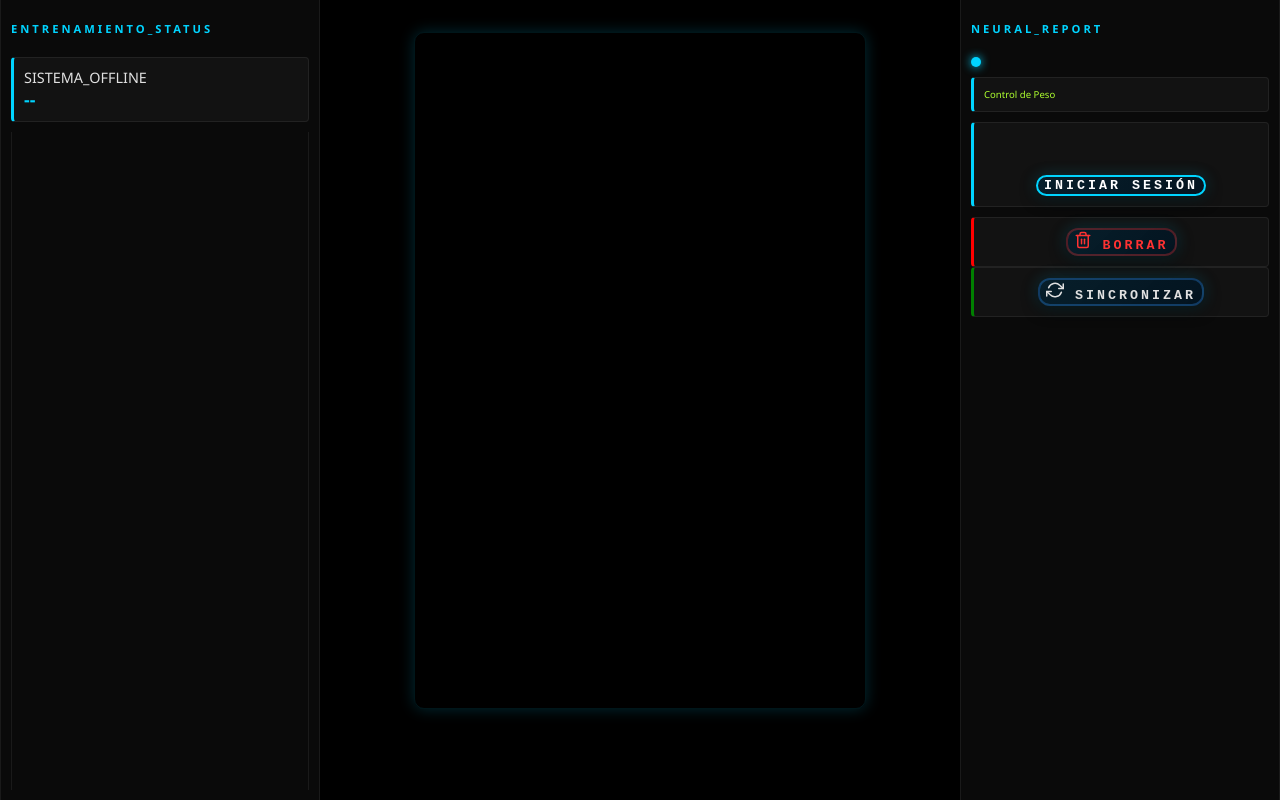
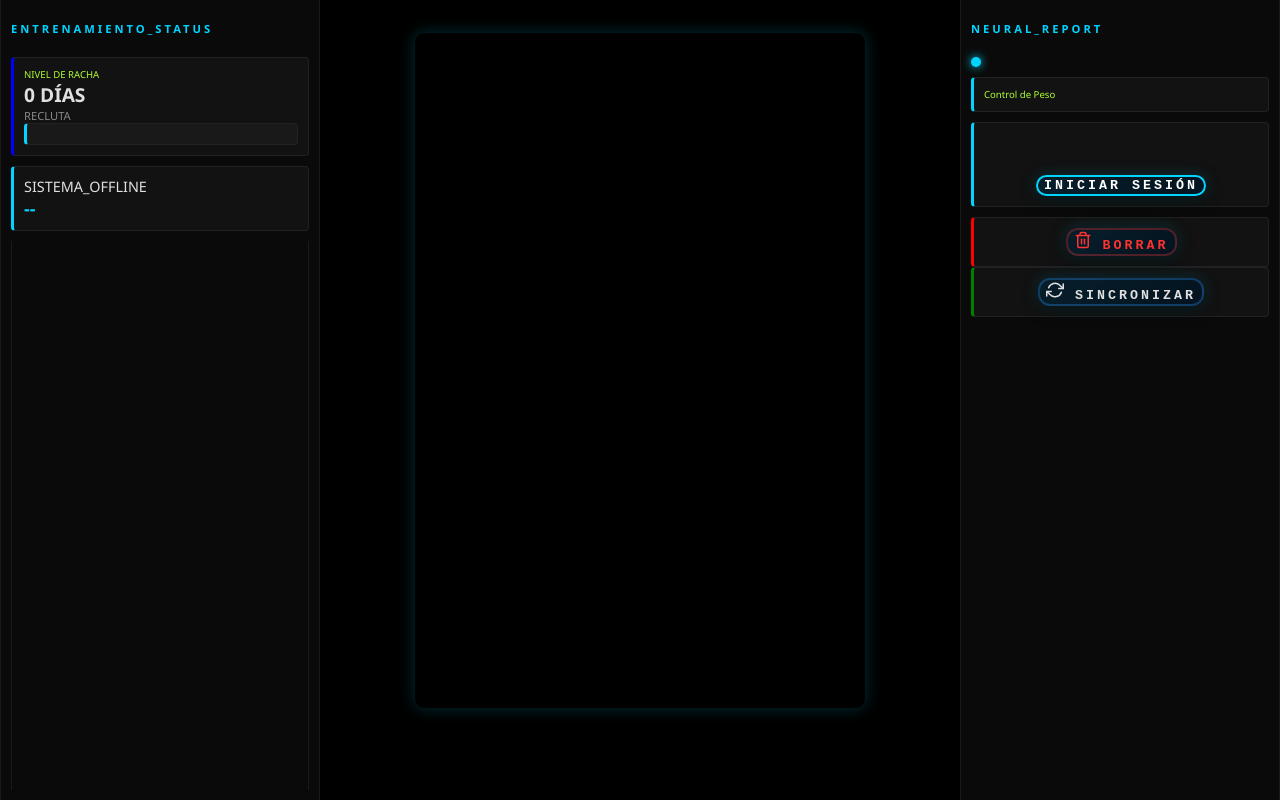
Before and after one commit to M0rtigan07/EVA_SYS, a website: page index.html in a window 1280 px wide. Drawn offline with Linux system fonts and the light colour scheme.

Commit message:
DISENIO6

```diff
--- a/index.html
+++ b/index.html
@@ -17,14 +17,14 @@
             <h3 style="color:var(--blue-tech); font-size:0.7rem; letter-spacing:3px;">ENTRENAMIENTO_STATUS</h3>
 
             <!-- Botón de conexión en tu interfaz -->
-            <div id="infoEntreno" class="card" style="display:none; border-left-color: blue;">
+            <div id="infoEntreno" class="card" style="border-left-color: blue;">
                 <p style="font-size:0.6rem; color:#adff2f; margin:0;">NIVEL DE RACHA</p>
                 <div id="display-racha" style="font-size: 1.2rem; font-weight: bold;">0 DÍAS</div>
                 <div id="display-rango" style="font-size: 0.7rem; color: #888;">RECLUTA</div>
                 <div id="details-box" class="card"></div>
             </div>
 
-            <div class="card">
+            <div class="card" id="fechaRutina">
                 <div id="display-fecha">SISTEMA_OFFLINE</div>
                 <div id="display-rutina" style="color:var(--blue-tech); font-weight:bold; font-size:1.1rem;">--</div>
             </div>
@@ -119,6 +119,13 @@
 
 
                 <span id="display-peso" style="font-size: 0.8rem; color: var(--blue-tech);"></span>
+                <div id="control-peso-manual" class="card" style="display:none;  border-left-color: #00ff88;">
+                    <div style="text-align: center;">
+                        <input type="number" id="input-peso" value="">
+                        <button id="btn-guardar-peso">Validar Peso</button>
+                    </div>
+
+                </div>
 
 
 
@@ -146,13 +153,7 @@
 
             </div>
 
-            <div id="control-peso-manual" class="card" style="display:none;  border-left-color: #00ff88;">
-                <div style="text-align: center;">
-                    <input type="number" id="input-peso" value="">
-                    <button id="btn-guardar-peso">Validar Peso</button>
-                </div>
 
-            </div>
 
             <div class="side-module tools-section" id="tools-container" style="display:block;">
 
--- a/script.js
+++ b/script.js
@@ -975,6 +975,7 @@ class EVASystem {
     document.getElementById('btn-info-usuario').style.display = 'none'; // Ocultamos el display de peso durante fuerza
     document.getElementById('tools-container').style.display = 'none'; // Ocultamos el display de peso durante fuerza
     document.getElementById('infoEntreno').style.display = "none";
+    document.getElementById('fechaRutina').style.display = "none";
 
 
     // --- AQUÍ APLICAMOS LA PROGRESIÓN ---
```
